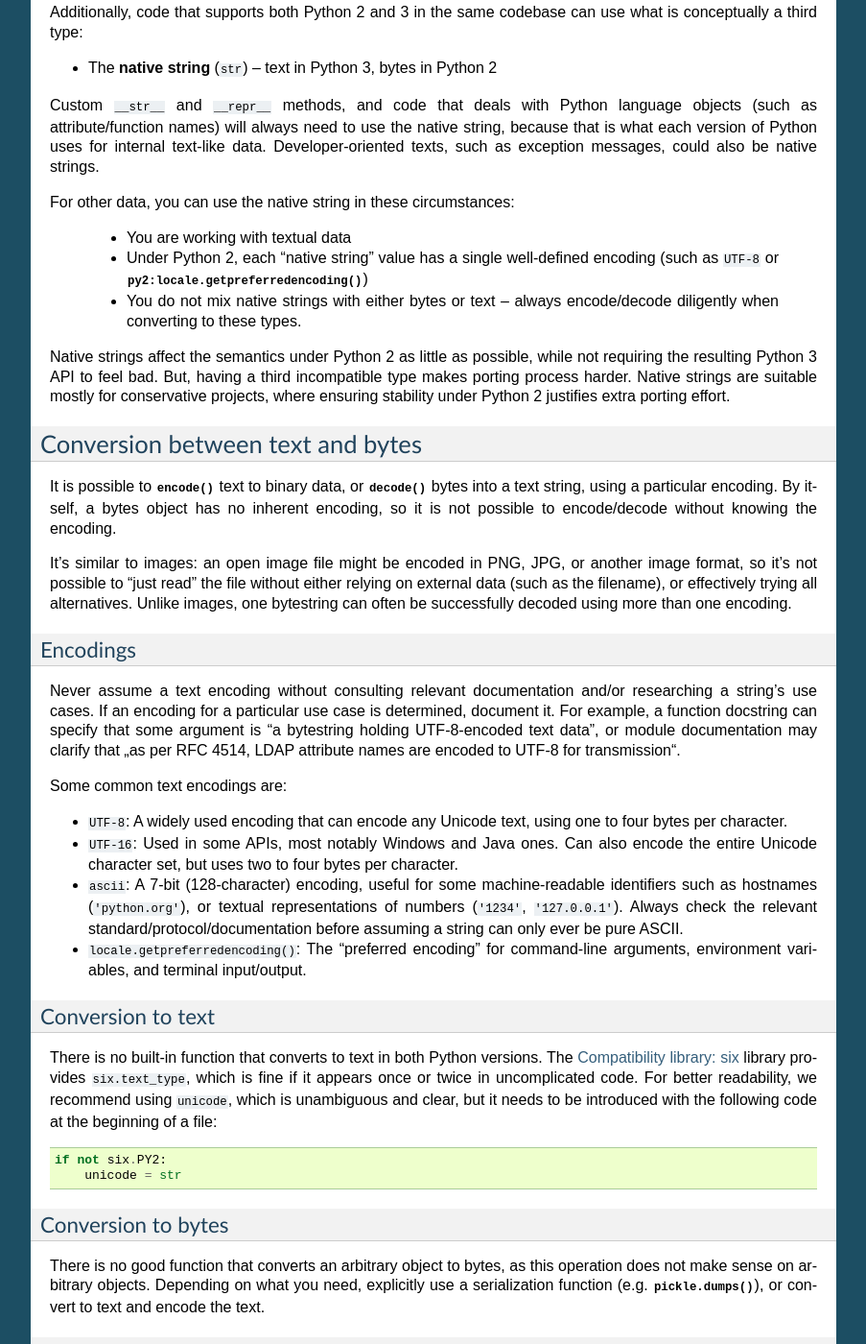
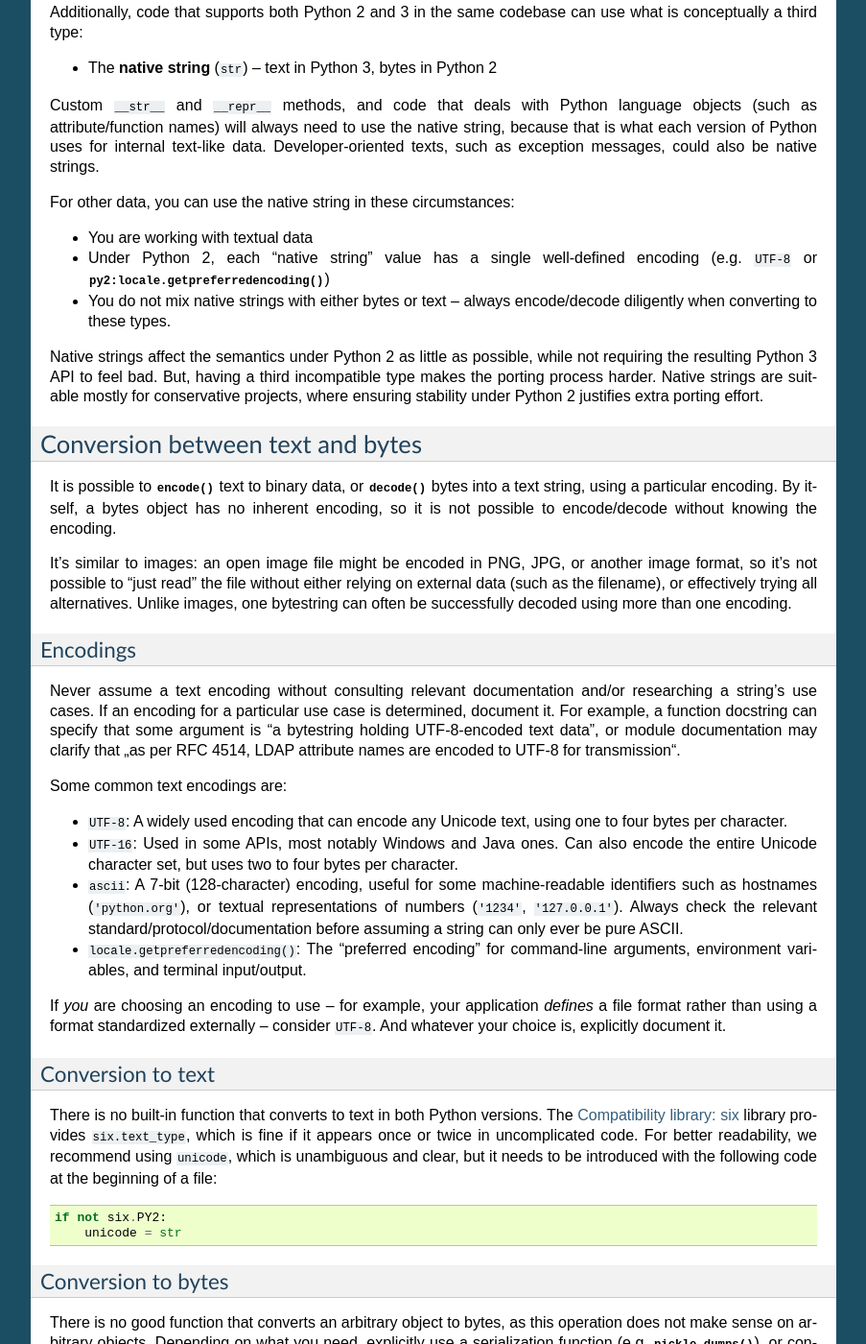
Before and after one commit to fedora-python/portingguide, a Sphinx documentation site: the page built from source/strings.rst, in a window 1280 px wide and 1400 px high, scrolled down 658 px. Shown: the whole window at 96% size, without its empty margins (198-1101 px from the left). Built offline with Sphinx 7.4.7, drawn with Linux system fonts in a browser that asks for light colours; some of the changed text lies outside the part shown.

Commit message:
strings: small fixes and clarifications

```diff
--- a/source/strings.rst
+++ b/source/strings.rst
@@ -67,15 +67,15 @@ strings.
 
 For other data, you can use the native string in these circumstances:
 
-    * You are working with textual data
-    * Under Python 2, each “native string” value has a single well-defined
-      encoding (such as ``UTF-8`` or :func:`py2:locale.getpreferredencoding`)
-    * You do not mix native strings with either bytes or text – always
-      encode/decode diligently when converting to these types.
+* You are working with textual data
+* Under Python 2, each “native string” value has a single well-defined
+  encoding (e.g. ``UTF-8`` or :func:`py2:locale.getpreferredencoding`)
+* You do not mix native strings with either bytes or text – always
+  encode/decode diligently when converting to these types.
 
 Native strings affect the semantics under Python 2 as little as possible,
 while not requiring the resulting Python 3 API to feel bad. But, having
-a third incompatible type makes porting process harder.
+a third incompatible type makes the porting process harder.
 Native strings are suitable mostly for conservative projects, where ensuring
 stability under Python 2 justifies extra porting effort.
 
@@ -123,6 +123,11 @@ Some common text encodings are:
   a string can only ever be pure ASCII.
 * ``locale.getpreferredencoding()``: The “preferred encoding” for
   command-line arguments, environment variables, and terminal input/output.
+
+If *you* are choosing an encoding to use – for example, your application
+*defines* a file format rather than using a format standardized externally –
+consider ``UTF-8``.
+And whatever your choice is, explicitly document it.
 
 
 Conversion to text
@@ -197,7 +202,7 @@ In Python 3, the concept of ``basestring`` makes no sense: text is only
 represented by ``str``.
 
 For type-checking text strings in code compatible with both versions, the
-:ref:`six` library offers ``string_types``, which is ``(basestring,)``
+:ref:`six <six>` library offers ``string_types``, which is ``(basestring,)``
 in Python 2 and ``(str,)`` in Python 3.
 The above code can be replaced by::
 
@@ -306,7 +311,7 @@ If your software handles multiple text encodings, or handles user-specified
 encodings, make sure this capability is well-tested.
 
 Under Linux, run your software with the ``LC_ALL`` environment variable
-set to ``C`` and ``tr_TR.utf8``, and check handling of any command-line
+set to ``C`` and to ``tr_TR.utf8``. Check handling of any command-line
 arguments and environment variables that may contain non-ASCII characters.
 
 
```
Also changed, not shown: other parts of source/strings.rst (+1 -1 lines).
